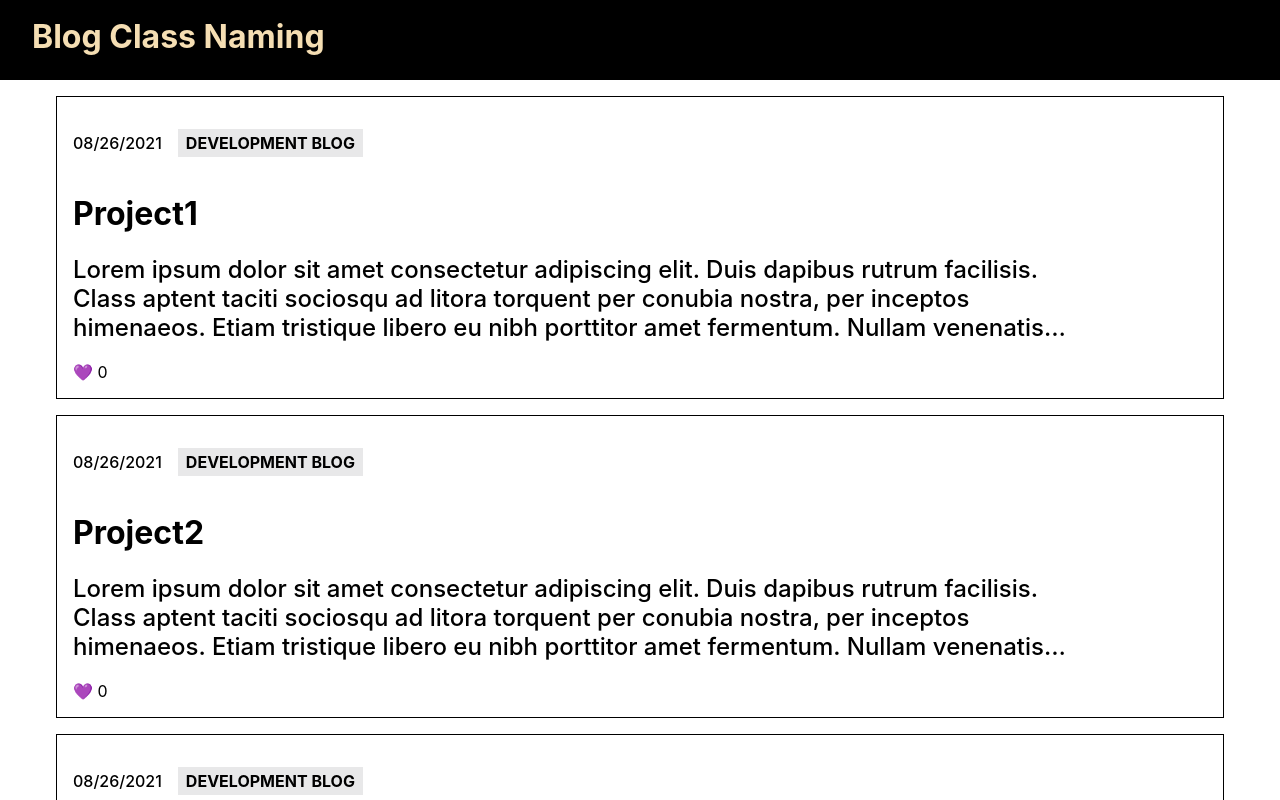
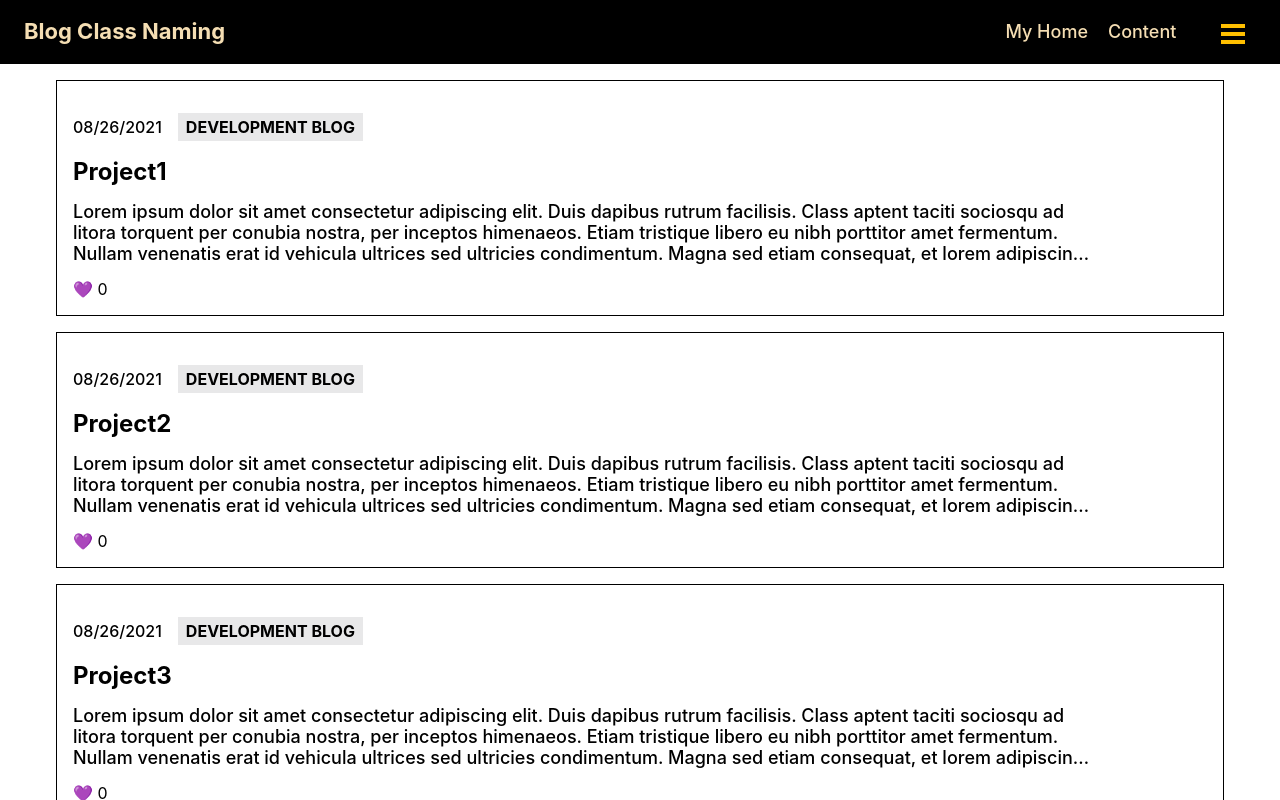
Before and after one commit to sinde530/crong, a React (Create React App) app: page / in a window 1280 px wide. Shown: the top 800 px of the page. Built offline with nearby package versions, Linux system fonts and the light colour scheme.

Commit message:
toggle 생성중

```diff
--- a/public/index.html
+++ b/public/index.html
@@ -4,6 +4,7 @@
     <meta charset="utf-8" />
     <link rel="icon" href="%PUBLIC_URL%/favicon.ico" />
     <meta name="theme-color" content="#000000" />
+    <meta name="viewport" content="width=device-width,initial-scale=1">
     <meta
       name="description"
       content="Web site created using create-react-app"
--- a/src/App.css
+++ b/src/App.css
@@ -29,7 +29,8 @@ head,body{
 
 .title-hd{
   padding: 0;
-
+  font-size: 24px;
+  margin: 0 auto;
 }
 
 .title-data{
@@ -54,9 +55,32 @@ head,body{
   text-overflow: ellipsis;
   -webkit-line-clamp: 3;
   font-weight: 500;
+  font-size: 18px;
 }
 
 .good-btn{
   cursor: pointer;
   overflow: hidden;
 }
+
+@media screen and (max-width:"480px") {
+  .title-content{
+    font-size: 4rem;
+  }
+}
+
+@media screen and (max-width:"768px") {
+  .title-content{
+    font-size: 5rem;
+  }
+}
+
+@media screen and (max-width:"1024px") {
+  .title-content{
+    font-size: 2rem;
+  }
+}
+
+@media screen and (max-width:"1200px") {
+
+}
--- a/src/App.js
+++ b/src/App.js
@@ -41,7 +41,7 @@ function App() {
           </div>
           <h1 className="title-hd">Project2</h1>
           <h2 className="title-content">{Title[0]}</h2>
-          <span onClick={() => { GoodChange(Good + 1) }}> 💜 </span> {Good}
+          <span className="good-btn" onClick={() => { GoodChange(Good + 1) }}> 💜 </span> {Good}
         </div>
 
         <div className="list-box">
@@ -51,7 +51,7 @@ function App() {
           </div>
           <h1 className="title-hd">Project3</h1>
           <h2 className="title-content">{Title[0]}</h2>
-          <span onClick={() => { GoodChange(Good + 1) }}> 💜 </span> {Good}
+          <span className="good-btn" onClick={() => { GoodChange(Good + 1) }}> 💜 </span> {Good}
         </div>
 
         <div className="list-box">
@@ -61,7 +61,7 @@ function App() {
           </div>
           <h1 className="title-hd">Project4</h1>
           <h2 className="title-content">{Title[0]}</h2>
-          <span onClick={() => { GoodChange(Good + 1) }}> 💜 </span> {Good}
+          <span className="good-btn" onClick={() => { GoodChange(Good + 1) }}> 💜 </span> {Good}
         </div>
 
         <div className="list-box">
@@ -71,7 +71,7 @@ function App() {
           </div>
           <h1 className="title-hd">Project5</h1>
           <h2 className="title-content">{Title[0]}</h2>
-          <span onClick={() => { GoodChange(Good + 1) }}> 💜 </span> {Good}
+          <span className="good-btn" onClick={() => { GoodChange(Good + 1) }}> 💜 </span> {Good}
         </div>
 
 
--- a/src/Components/Header.js
+++ b/src/Components/Header.js
@@ -4,8 +4,18 @@ import '../Styles/header.css'
 function Header() {
     return (
         <div className="header">
+            <div className="header-box">
             <h1>Blog Class Naming</h1>
+                <ul className="header-list">
+                    <li className="header-item">My Home</li>
+                    <li className="header-item">Content</li>
+                    <button className="toggle-btn">카테고리 Click
+                    <div class="navicon"></div>
+                    </button>
+                </ul>
+            </div>
         </div>
+
     );
 }
 
--- a/src/Styles/footer.css
+++ b/src/Styles/footer.css
@@ -12,5 +12,6 @@
     vertical-align: middle;
     font-weight: 500;
     margin: 0 auto;
-    line-height: 3;
+    line-height: 3.8rem;
+    font-size: 22px;
 }
--- a/src/Styles/header.css
+++ b/src/Styles/header.css
@@ -1,6 +1,6 @@
 .header{
     width: 100%;
-    height: 80px;
+    height: 64px;
     font-weight: 500;
     background-color: black;
     color: wheat;
@@ -9,9 +9,104 @@
   }
 
   .header h1{
-    padding-left: 2rem;
+    cursor: pointer;
+    padding-left: 1.5rem;
     align-items: center;
     line-height: 2rem;
     position: absolute;
     flex-direction: column;
+    font-size: 22px;
   }
+
+  .header-box{
+    position: relative;
+    max-width: 1400px;
+    align-items: center;
+    margin: 0 auto;
+  }
+
+  .header-list{
+    position: relative;
+    float: right;
+    line-height: 2rem;
+    display: flex;
+    align-items: center;
+  }
+
+  .header-item{
+    float: right;
+    cursor: pointer;
+    padding: 16px 10px;
+    font-size: 18px;
+  }
+
+  .toggle-btn{
+    /* display: none; */
+    height: 2rem;
+    border: 0;
+    outline: none;
+    background-color: transparent;
+    cursor: pointer;
+    line-height: 0.3;
+  }
+
+  .toggle-btn::before{
+    content: '';
+    position: fixed;
+    top: 0;
+    left: 0;
+    width: 100%;
+    height: 100%;
+    opacity: 0;
+    background-color: #373c3f;
+    pointer-events: none;
+  }
+
+  .navicon {
+    position: relative;
+    width: 1.5rem;
+    height: 0.3em;
+    background-color: #ffbf00;
+    margin: auto;
+    transition: 0.3s;
+  }
+
+  .navicon::before, .navicon::after  {
+    content: '';
+    position: absolute;
+    left: 0;
+    width: 1.5rem;
+    height: .25rem;
+    background-color: #FFBF00;
+    transition: 0.3s;
+  }
+
+  .navicon::before{
+    top: -.5rem;
+  }
+
+  .navicon::after{
+    bottom: -.5rem;
+  }
+
+
+  @media screen and (max-width:480px) {
+
+  }
+
+  @media screen and (max-width:590px) {
+    .header h1{
+    }
+  }
+
+  @media screen and (max-width:768px) {
+
+  }
+
+  @media screen and (max-width:1024px) {
+
+  }
+
+  @media screen and (max-width:1200px) {
+
+  }
--- a/src/index.css
+++ b/src/index.css
@@ -11,3 +11,8 @@ code {
   font-family: source-code-pro, Menlo, Monaco, Consolas, 'Courier New',
     monospace;
 }
+
+ul{
+  list-style: none;
+  margin: 0;
+}
```
